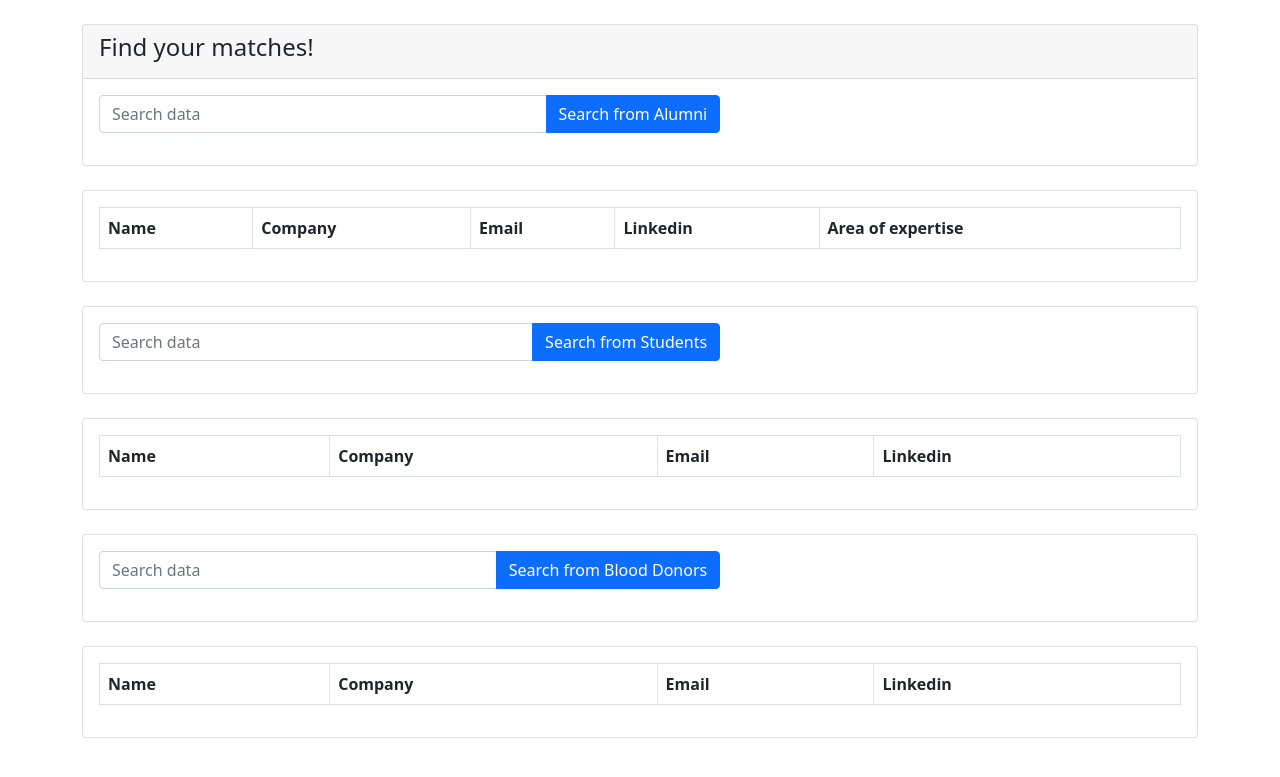
After one commit to ShowmickKar/FIND-YOUR-BRACU-MATES-CSE370-PROJECT-SPRING-2022, a PHP site: page /search.php in a window 1280 px wide. The commit adds this page. Shown: the top 777 px of the page. Run offline with PHP 8.4, Linux system fonts and the light colour scheme; lists and menus that the app fills with data are empty.

Commit message:
Add files via upload

```diff
--- a/homepage.php
+++ b/homepage.php
@@ -14,6 +14,7 @@
         <ul>
             <li><a href="registration.php">Register</a></li>
             <li><a href="login.php">Login</a></li>
+            <li><a href="search.php">Search</a></li>
         </ul>
     </nav>
 
--- /dev/null
+++ b/search.php
@@ -0,0 +1,320 @@
+<!doctype html>
+<html lang="en">
+<head>
+    <!-- Required meta tags -->
+    <meta charset="utf-8">
+    <meta name="viewport" content="width=device-width, initial-scale=1">
+    <!-- Bootstrap CSS -->
+    <link href="https://cdn.jsdelivr.net/npm/bootstrap@5.0.0-beta1/dist/css/bootstrap.min.css" rel="stylesheet">
+    <title>Funda Of Web IT</title>
+</head>
+<body>
+
+    <div class="container">
+        <div class="row">
+            <div class="col-md-12">
+                <div class="card mt-4">
+                    <div class="card-header">
+                        <h4>Find your matches!</h4>
+                    </div>
+                    <div class="card-body">
+                        <div class="row">
+                            <div class="col-md-7">
+
+                                <form action="" method="GET">
+                                    <div class="input-group mb-3">
+                                        <input type="text" name="search" required value="<?php if(isset($_GET['search'])){echo $_GET['search']; } ?>" class="form-control" placeholder="Search data">
+                                        <button type="submit" class="btn btn-primary">Search from Alumni</button>
+                                    </div>
+                                </form>
+
+                            </div>
+                        </div>
+                    </div>
+                </div>
+            </div>
+
+            <div class="col-md-12">
+                <div class="card mt-4">
+                    <div class="card-body">
+                        <table class="table table-bordered">
+                            <thead>
+                                <tr>
+                                    <th>Name</th>
+                                    <th>Company</th>
+                                    <th>Email</th>
+                                    <th>Linkedin</th>
+                                    <th>Area of expertise</th>
+
+                                </tr>
+                            </thead>
+                            <tbody>
+                                <?php
+                                    $con = mysqli_connect("localhost","root","","bracu_mates");
+
+                                    if(isset($_GET['search']))
+                                    {
+                                        $filtervalues = $_GET['search'];
+                                        $query = "SELECT * FROM alumni WHERE CONCAT(Name,company,email,linkedin,id) LIKE '%$filtervalues%'";
+                                        $query_run = mysqli_query($con, $query);
+
+                                        if(mysqli_num_rows($query_run) > 0)
+                                        {
+                                            foreach($query_run as $items)
+                                            {
+                                                $expertise = $items['id'];
+                                                $allexpertise = "";
+
+                                                $expquery = "SELECT * FROM alumni_area_of_expertise WHERE CONCAT(al_id,expertise) LIKE '%$expertise%'";
+                                                $expquery_run = mysqli_query($con, $expquery);
+                                                foreach($expquery_run as $expitems){
+
+                                                    $allexpertise .= ", " . $expitems['expertise'];
+                                                    //
+                                                }
+                                                $allexpertise = substr($allexpertise,1);
+                                                ?>
+                                                <tr>
+                                                    <td><?= $items['Name']; ?></td>
+                                                    <td><?= $items['company']; ?></td>
+                                                    <td><?= $items['email']; ?></td>
+                                                    <td><?= $items['linkedin']; ?></td>
+                                                    <td><?= $allexpertise; ?></td>
+                                                    </tr>
+                                                <?php
+
+                                            }
+                                        }
+
+                                        elseif(mysqli_num_rows($query_run) <= 0)
+                                        {
+                                            $query2 = "SELECT * FROM alumni_area_of_expertise WHERE CONCAT(al_id, expertise) LIKE '%$filtervalues%'";
+                                            $query_run2 = mysqli_query($con, $query2);
+                                            if(mysqli_num_rows($query_run2) > 0)
+                                        {
+                                            foreach($query_run2 as $items){
+                                                $al_id = $items['al_id'];
+                                                $query3 = "SELECT * FROM alumni_area_of_expertise WHERE CONCAT(al_id, expertise) LIKE '%$al_id%'";
+                                                $query_run3 = mysqli_query($con, $query3);
+                                                $allexpertise = "";
+
+
+                                                foreach($query_run3 as $expitems){
+
+                                                    $allexpertise .= ", " . $expitems['expertise'];
+                                                    //
+                                                }
+                                                $allexpertise = substr($allexpertise,1);
+
+                                                $expquery2 = "SELECT * FROM alumni WHERE CONCAT(Name,company,email,linkedin,id) LIKE '%$al_id%'";
+                                                $expquery_run2 = mysqli_query($con, $expquery2);
+
+                                                foreach($expquery_run2 as $expitems2){
+                                                    ?>
+                                                    <tr>
+                                                        <td><?= $expitems2['Name']; ?></td>
+                                                        <td><?= $expitems2['company']; ?></td>
+                                                        <td><?= $expitems2['email']; ?></td>
+                                                        <td><?= $expitems2['linkedin']; ?></td>
+                                                        <td><?= $allexpertise; ?></td>
+                                                        </tr>
+                                                    <?php
+                                                }
+
+                                            }
+
+                                        }
+                                        else
+                                        {
+                                            ?>
+                                                <tr>
+                                                    <td colspan="4">No Record Found</td>
+                                                </tr>
+                                            <?php
+                                        }
+                                        }
+
+
+                                        else
+                                        {
+                                            ?>
+                                                <tr>
+                                                    <td colspan="4">No Record Found</td>
+                                                </tr>
+                                            <?php
+                                        }
+                                    }
+                                ?>
+                            </tbody>
+                        </table>
+                    </div>
+                </div>
+            </div>
+        </div>
+    </div>
+
+
+
+
+
+
+
+    <div class="container">
+        <div class="row">
+            <div class="col-md-12">
+                <div class="card mt-4">
+                    <div class="card-body">
+                        <div class="row">
+                            <div class="col-md-7">
+
+                                <form action="" method="GET">
+                                    <div class="input-group mb-3">
+                                        <input type="text" name="search" required value="<?php if(isset($_GET['search'])){echo $_GET['search']; } ?>" class="form-control" placeholder="Search data">
+                                        <button type="submit" class="btn btn-primary">Search from Students</button>
+                                    </div>
+                                </form>
+
+                            </div>
+                        </div>
+                    </div>
+                </div>
+            </div>
+
+            <div class="col-md-12">
+                <div class="card mt-4">
+                    <div class="card-body">
+                        <table class="table table-bordered">
+                            <thead>
+                                <tr>
+                                    <th>Name</th>
+                                    <th>Company</th>
+                                    <th>Email</th>
+                                    <th>Linkedin</th>
+                                </tr>
+                            </thead>
+                            <tbody>
+                                <?php
+                                    $con = mysqli_connect("localhost","root","","bracu_mates");
+
+                                    if(isset($_GET['search']))
+                                    {
+                                        $filtervalues = $_GET['search'];
+                                        $query = "SELECT * FROM alumni WHERE CONCAT(Name,company,email,linkedin) LIKE '%$filtervalues%' ";
+                                        $query_run = mysqli_query($con, $query);
+
+                                        if(mysqli_num_rows($query_run) > 0)
+                                        {
+                                            foreach($query_run as $items)
+                                            {
+                                                ?>
+                                                <tr>
+                                                    <td><?= $items['Name']; ?></td>
+                                                    <td><?= $items['company']; ?></td>
+                                                    <td><?= $items['email']; ?></td>
+                                                    <td><?= $items['linkedin']; ?></td>
+                                                </tr>
+                                                <?php
+                                            }
+                                        }
+                                        else
+                                        {
+                                            ?>
+                                                <tr>
+                                                    <td colspan="4">No Record Found</td>
+                                                </tr>
+                                            <?php
+                                        }
+                                    }
+                                ?>
+                            </tbody>
+                        </table>
+                    </div>
+                </div>
+            </div>
+        </div>
+    </div>
+
+
+
+
+
+
+    <div class="container">
+        <div class="row">
+            <div class="col-md-12">
+                <div class="card mt-4">
+                    <div class="card-body">
+                        <div class="row">
+                            <div class="col-md-7">
+
+                                <form action="" method="GET">
+                                    <div class="input-group mb-3">
+                                        <input type="text" name="search" required value="<?php if(isset($_GET['search'])){echo $_GET['search']; } ?>" class="form-control" placeholder="Search data">
+                                        <button type="submit" class="btn btn-primary">Search from Blood Donors</button>
+                                    </div>
+                                </form>
+
+                            </div>
+                        </div>
+                    </div>
+                </div>
+            </div>
+
+            <div class="col-md-12">
+                <div class="card mt-4">
+                    <div class="card-body">
+                        <table class="table table-bordered">
+                            <thead>
+                                <tr>
+                                    <th>Name</th>
+                                    <th>Company</th>
+                                    <th>Email</th>
+                                    <th>Linkedin</th>
+                                </tr>
+                            </thead>
+                            <tbody>
+                                <?php
+                                    $con = mysqli_connect("localhost","root","","bracu_mates");
+
+                                    if(isset($_GET['search']))
+                                    {
+                                        $filtervalues = $_GET['search'];
+                                        $query = "SELECT * FROM alumni WHERE CONCAT(Name,company,email,linkedin) LIKE '%$filtervalues%' ";
+                                        $query_run = mysqli_query($con, $query);
+
+                                        if(mysqli_num_rows($query_run) > 0)
+                                        {
+                                            foreach($query_run as $items)
+                                            {
+                                                ?>
+                                                <tr>
+                                                    <td><?= $items['Name']; ?></td>
+                                                    <td><?= $items['company']; ?></td>
+                                                    <td><?= $items['email']; ?></td>
+                                                    <td><?= $items['linkedin']; ?></td>
+                                                </tr>
+                                                <?php
+                                            }
+                                        }
+                                        else
+                                        {
+                                            ?>
+                                                <tr>
+                                                    <td colspan="4">No Record Found</td>
+                                                </tr>
+                                            <?php
+                                        }
+                                    }
+                                ?>
+                            </tbody>
+                        </table>
+                    </div>
+                </div>
+            </div>
+        </div>
+    </div>
+
+    <script src="https://code.jquery.com/jquery-3.5.1.js"></script>
+    <script src="https://cdn.jsdelivr.net/npm/bootstrap@5.0.0-beta1/dist/js/bootstrap.bundle.min.js"></script>
+</body>
+</html>
```
